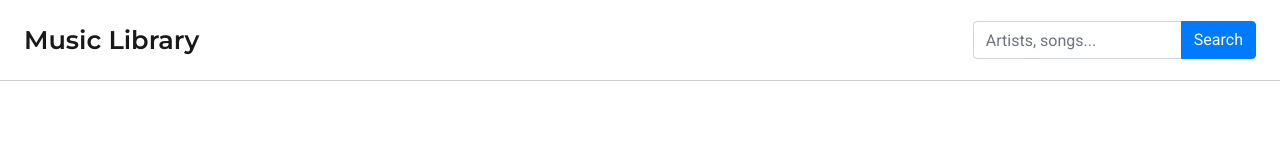
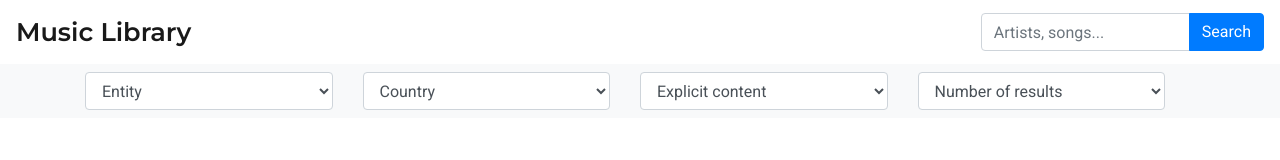
Before and after one commit to reverroser/musicLibrary, a website built with webpack: page public/index.html in a window 1280 px wide. Built offline with nearby package versions, Linux system fonts and the light colour scheme.

Commit message:
filter bar - save selected options to localStorage

```diff
--- a/src/components/App.js
+++ b/src/components/App.js
@@ -1,3 +1,4 @@
+import './FilterBar/FilterBar';
 import './Header/Header';
 
 class App extends HTMLElement {
@@ -9,7 +10,8 @@ class App extends HTMLElement {
     render() {
         this.innerHTML = `
             <div class="app">
-                <app-header />
+                <app-header></app-header>
+                <filter-bar></filter-bar>
             </div>
         `;
     }
--- /dev/null
+++ b/src/components/FilterBar/FilterBar.js
@@ -0,0 +1,67 @@
+import './FilterBar.scss';
+
+class FilterBar extends HTMLElement {
+    constructor() {
+        super();
+
+        this.render();
+        $('#entitySelector')[0].addEventListener('change', (event) => this.saveFilter(event, 'entity'));
+        $('#countrySelector')[0].addEventListener('change', (event) => this.saveFilter(event, 'country'));
+        $('#explicitSelector')[0].addEventListener('change', (event) => this.saveFilter(event, 'explicit'));
+        $('#limitSelector')[0].addEventListener('change', (event) => this.saveFilter(event, 'limit'));
+    }
+
+    // This sets to Local Storage the value of the selected option by type
+    saveFilter(event, type) {
+        localStorage.setItem(type, event.target.value.toLowerCase());
+    }
+
+    render() {
+        this.innerHTML = `
+            <nav class="filter-bar navbar navbar-light bg-light">
+                <div class="container">
+                    <div class="row">
+                        <div class="col">
+                            <select class="form-control" id="entitySelector">
+                                <option selected disabled>Entity</option>
+                                <option>Song</option>
+                                <option>Artist</option>
+                                <option>Album</option>
+                                <option>Video</option>
+                            </select>
+                        </div>
+                        <div class="col">
+                            <select class="form-control" id="countrySelector">
+                                <option selected disabled>Country</option>
+                                <option>Spain</option>
+                                <option>Sweden</option>
+                                <option>United Kingdom</option>
+                                <option>United States</option>
+                            </select>
+                        </div>
+                        <div class="col">
+                            <select class="form-control" id="explicitSelector">
+                                <option selected disabled>Explicit content</option>
+                                <option>yes</option>
+                                <option>no</option>
+                            </select>
+                        </div>
+                        <div class="col">
+                            <select class="form-control" id="limitSelector">
+                                <option selected disabled>Number of results</option>
+                                <option>10</option>
+                                <option>20</option>
+                                <option>50</option>
+                                <option>100</option>
+                                <option>200</option>
+                            </select>
+                        </div>
+
+                    </div>
+                </div>
+            </nav>
+        `;
+    }
+}
+
+window.customElements.define('filter-bar', FilterBar);
--- /dev/null
+++ b/src/components/FilterBar/FilterBar.scss
@@ -0,0 +1,5 @@
+.filter-bar {
+    .row {
+        width: 100%;
+    }
+}
--- a/src/components/Header/Header.scss
+++ b/src/components/Header/Header.scss
@@ -1,10 +1,7 @@
 .header {
-    border-bottom: thin solid #ccc;
-    padding: 16px 24px;
+    .logo {
+        font-family: 'Montserrat', sans-serif;
+        font-weight: 600;
+        font-size: 1.6em;
+    }
 }
-
-.logo {
-    font-family: 'Montserrat', sans-serif;
-    font-weight: 600;
-    font-size: 1.6em;
-}
```
